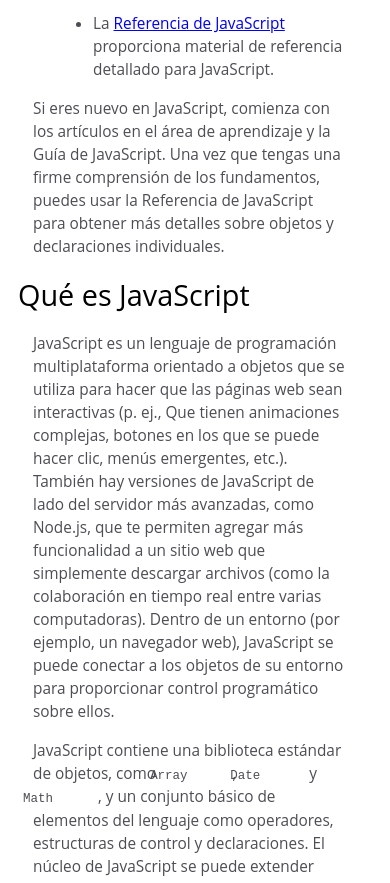
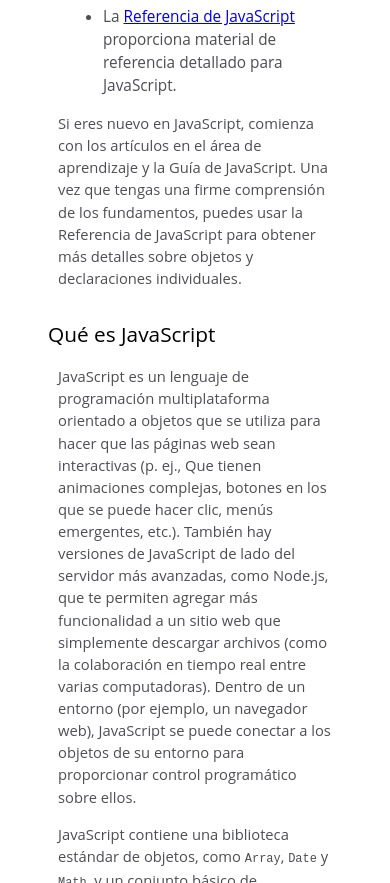
Before and after one commit to melisacaputo/documentation-page, a plain HTML site: page index.html in a window 390 px wide. Shown: the part 1117-2000 px from the top of the page. Drawn offline with Linux system fonts and the light colour scheme.

Commit message:
ajuste media queries

```diff
--- a/index.html
+++ b/index.html
@@ -152,17 +152,20 @@
         </section>
         <section class="main-section" id="ECMAScript">
             <header>ECMAScript</header>
+            <article>
                 <p>
                     JavaScript está estandarizado en Ecma International, la asociación europea para estandarizar los
                     sistemas de información y comunicación (ECMA antes era un acrónimo para la Asociación Europea de
-                Fabricantes de Computadoras) para ofrecer un lenguaje de programación internacional estandarizado basado
-                en JavaScript. Esta versión estandarizada de JavaScript, denominada ECMAScript, se comporta de la misma
+                    Fabricantes de Computadoras) para ofrecer un lenguaje de programación internacional estandarizado
+                    basado
+                    en JavaScript. Esta versión estandarizada de JavaScript, denominada ECMAScript, se comporta de la
+                    misma
                     manera en todas las aplicaciones que admiten el estándar. Las empresas pueden utilizar el lenguaje
                     estándar abierto para desarrollar su implementación de JavaScript. El estándar ECMAScript está
                     documentado en la especificación ECMA-262.
+                </p>
+            </article>
 
-
-            </p>
 
         </section>
         <section class="main-section" id="Cómo_empezar_con_JavaScript">
--- a/style.css
+++ b/style.css
@@ -1,3 +1,7 @@
+html {
+  scroll-behavior: smooth;
+}
+
 html,
 body {
   min-width: 290px;
@@ -5,6 +9,10 @@ body {
   background-color: #ffffff;
   font-family: 'Open Sans', Arial, sans-serif;
   line-height: 1.5;
+}
+
+img {
+  width: 75%;
 }
 
 #navbar {
@@ -46,6 +54,10 @@ header {
   width: 100%;
 }
 
+#navbar li:last-of-type {
+  border-bottom: 1px solid;
+}
+
 #navbar a {
   display: block;
   padding: 10px 30px;
@@ -58,10 +70,10 @@ header {
   position: absolute;
   margin-left: 350px;
   padding: 20px;
-  margin-bottom: 110px;
 }
 
-section article {
+section article,
+p {
   color: #4d4e53;
   margin: 15px;
   font-size: 0.96em;
@@ -85,7 +97,8 @@ section li {
   border-radius: 5px;
 }
 
-@media only screen and (max-width: 815px) {
+@media only screen and (max-width: 576px) {
+
   /* For mobile phones: */
   #navbar ul {
     border: 1px solid;
@@ -110,27 +123,14 @@ section li {
     margin-left: 0px;
     margin-top: 270px;
   }
-}
 
-@media only screen and (max-width: 400px) {
-  #main-doc {
-    margin-left: -10px;
+  #main-doc header {
+    font-size: 1.3rem;
+    margin: 30px auto 0 20px;
+    width: 80%;
   }
 
-  code {
-    margin-left: -20px;
+  img {
     width: 100%;
-    padding: 15px;
-    padding-left: 10px;
-    padding-right: 45px;
-    min-width: 233px;
   }
 }
-
-img {
-  width: 80%;
-}
-
-html {
-  scroll-behavior: smooth;
-}
```
Lines whose indentation alone changed are shown as unchanged.
